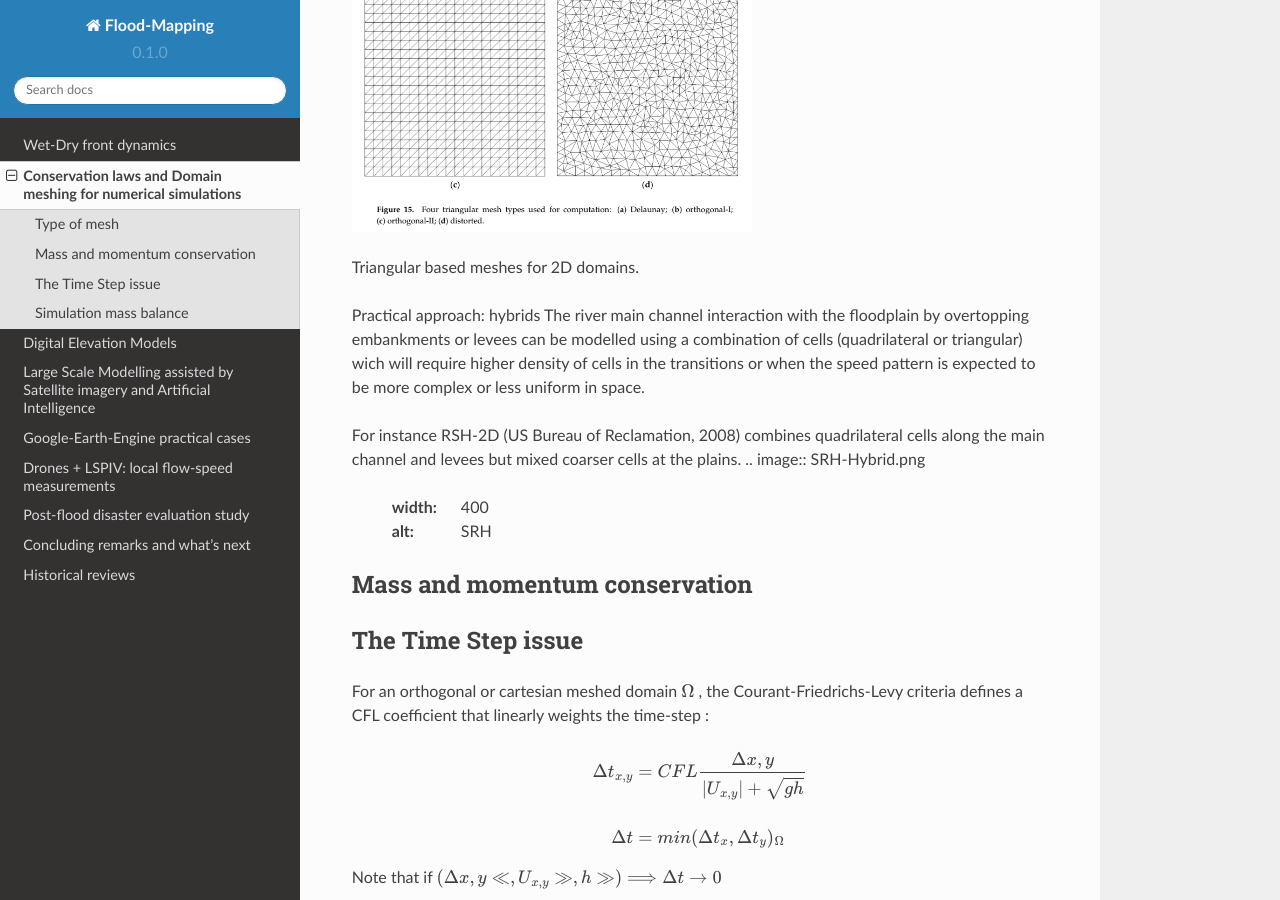
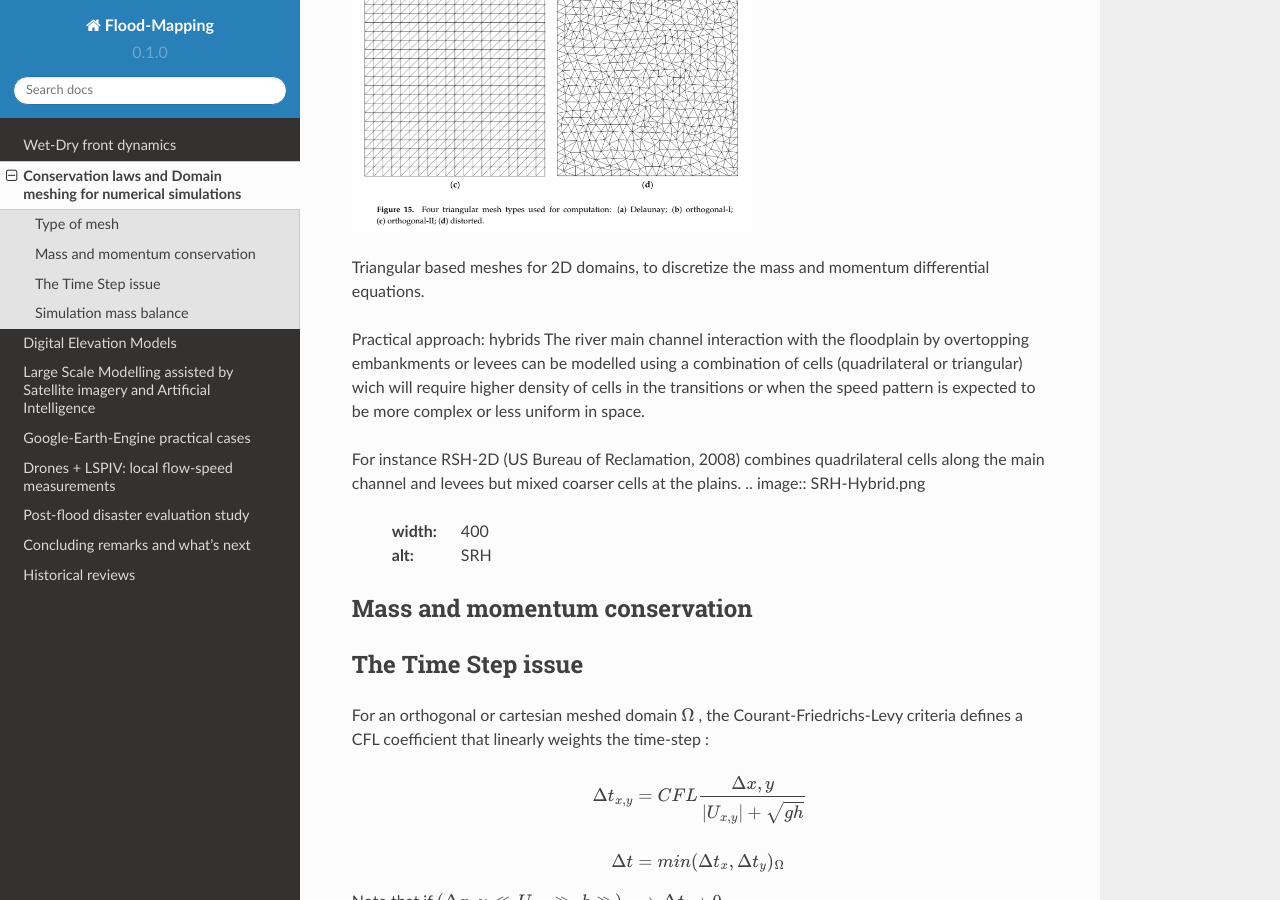
Before and after one commit to ivillamadrid/FloodMapping, a Sphinx documentation site: the page built from docs/source/claws.rst, in a window 1280 px wide and 900 px high, scrolled down 460 px. Built offline with Sphinx 7.4.7 and the Read the Docs theme 2.0.0, drawn with Linux system fonts in a browser that asks for light colours.

Commit message:
Update claws.rst

```diff
--- a/docs/source/claws.rst
+++ b/docs/source/claws.rst
@@ -10,7 +10,7 @@ Type of mesh
   :alt: Typical triangular based meshes
 
 
-Triangular based meshes for 2D domains.
+Triangular based meshes for 2D domains, to discretize the mass and momentum differential equations.
 
 Practical approach: hybrids
 The river main channel interaction with the floodplain by overtopping embankments or levees can be modelled using a combination of cells (quadrilateral or triangular) wich will require higher density of cells in the transitions or when the speed pattern is expected to be more complex or less uniform in space.
```
